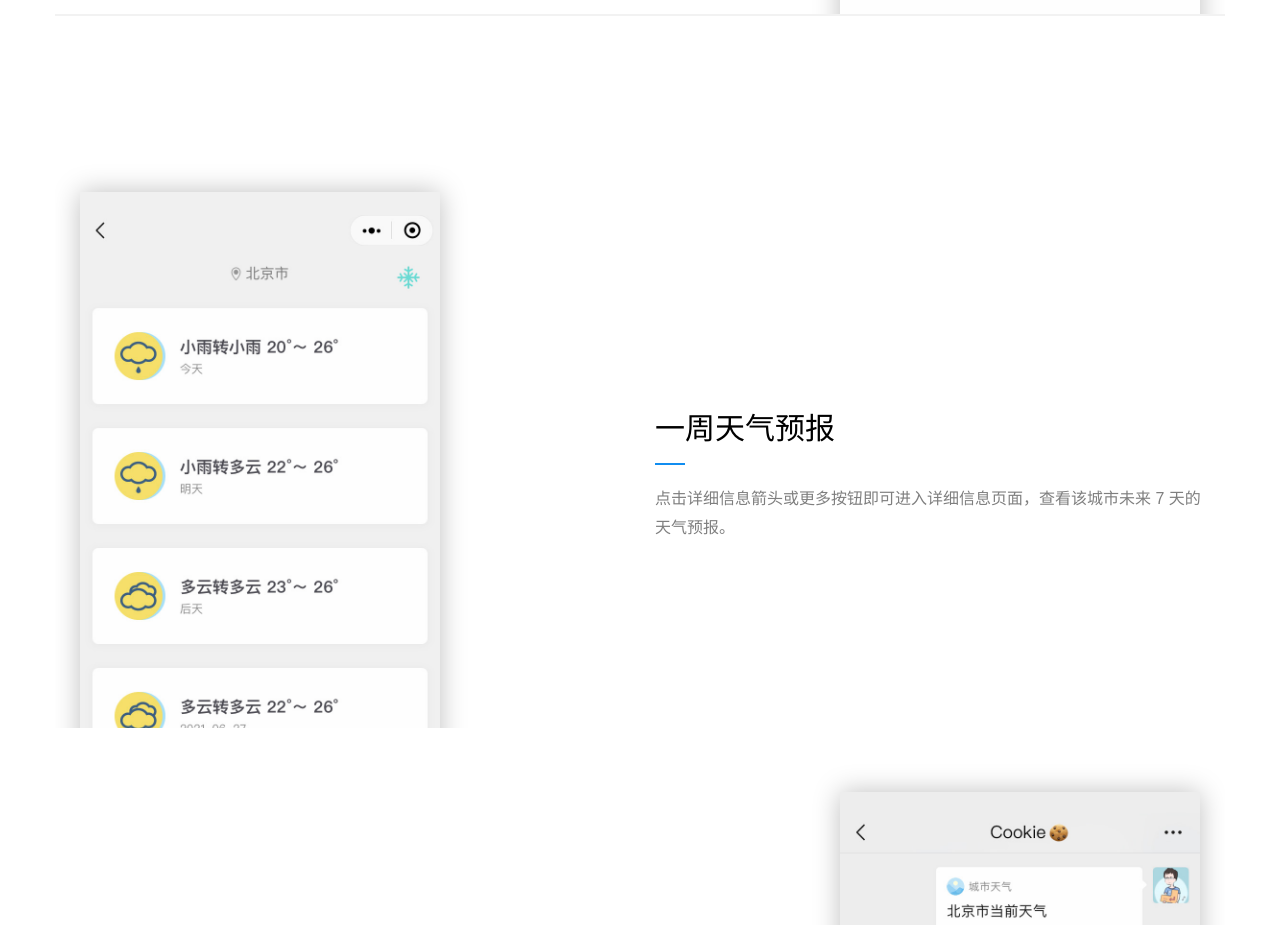
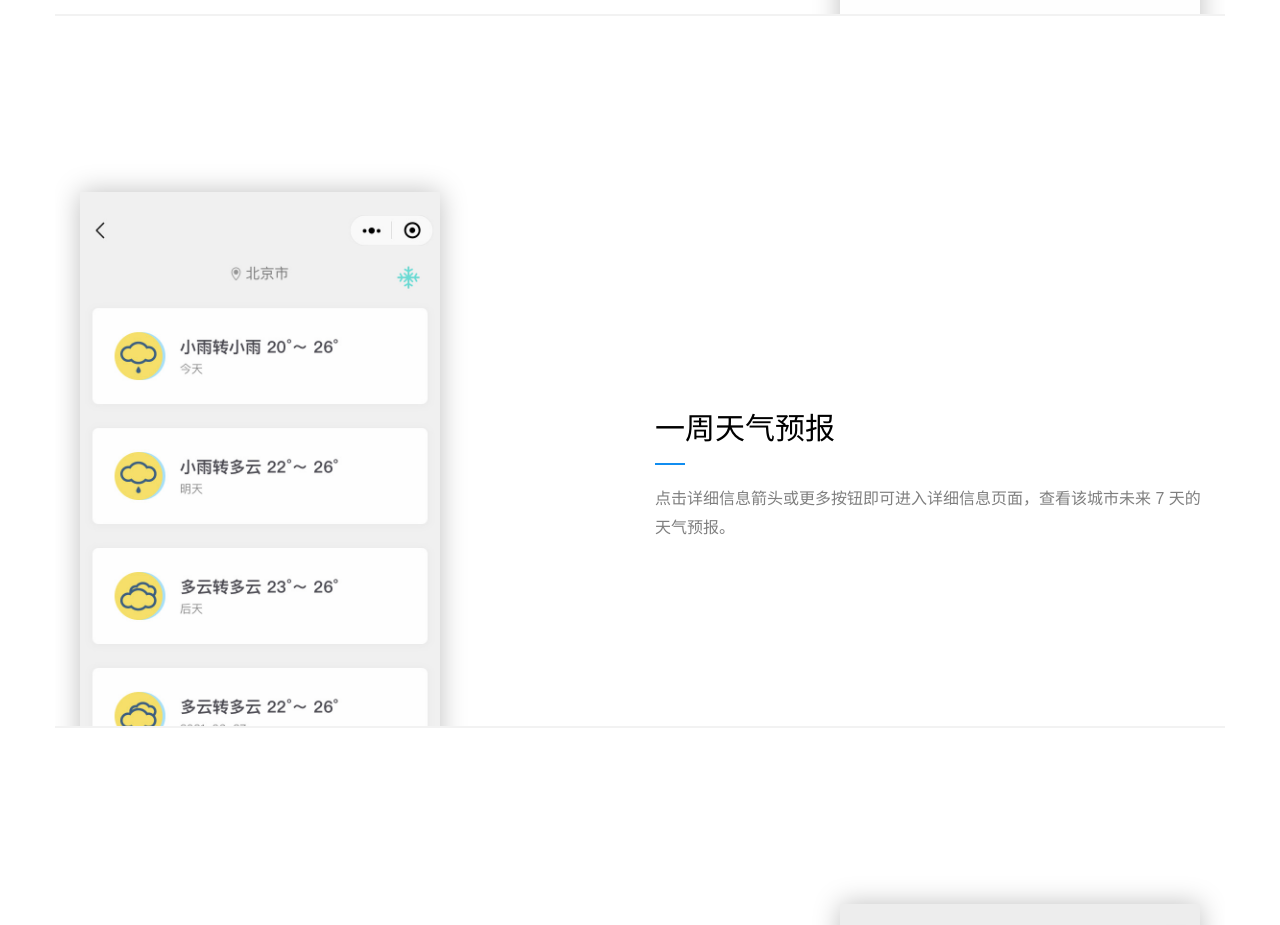
Before and after one commit to pudding0503/get-cityweather, a plain HTML site: page index.html in a window 1280 px wide. Shown: the part 2320-3245 px from the top of the page. Drawn offline with Linux system fonts and the light colour scheme; files whose address does not match are found by name.

Commit message:
Update index.html

```diff
--- a/index.html
+++ b/index.html
@@ -128,7 +128,7 @@
 					</div>
 				</div>
 			</div>
-			<div class="row fh5co-feature last-feature">
+			<div class="row fh5co-feature">
 				<div class="col-md-6 col-md-push-6">
 					<div class="fh5co-copy">
 						<div class="fh5co-copy-inner">
```
